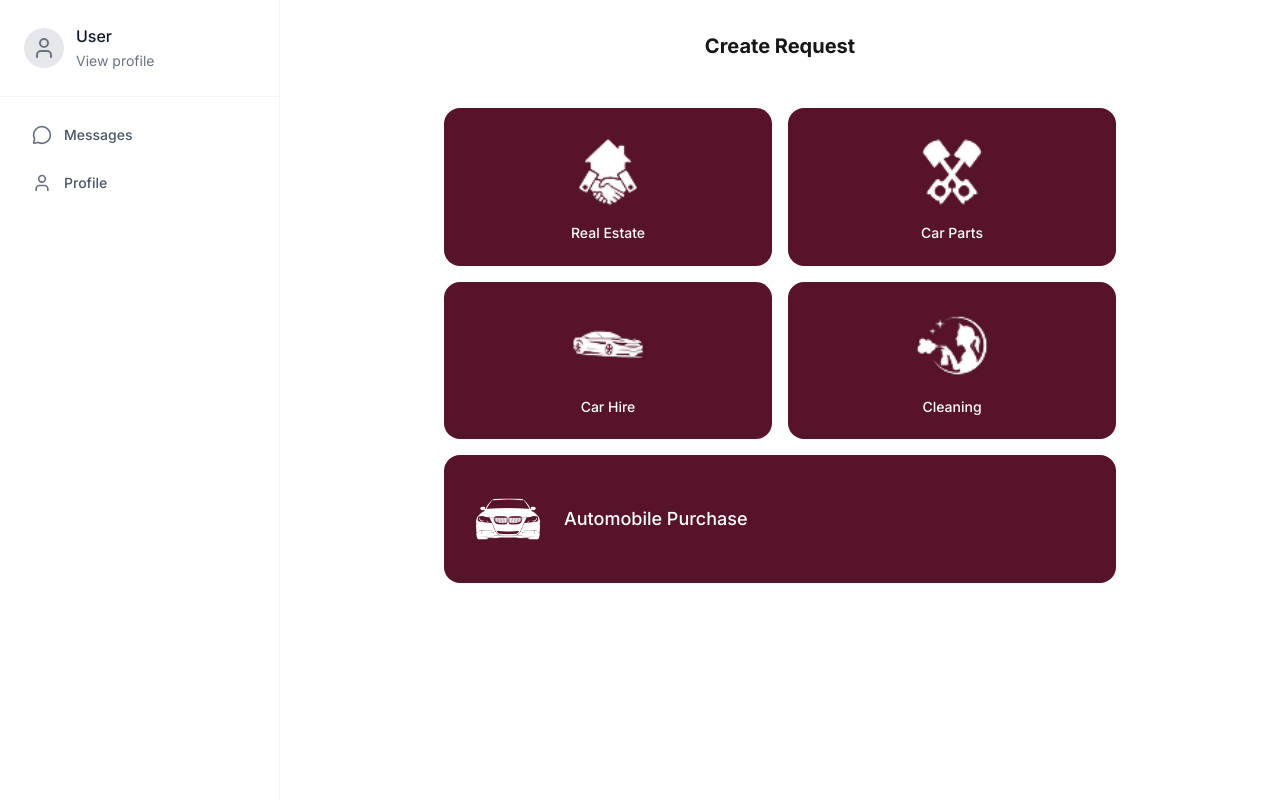
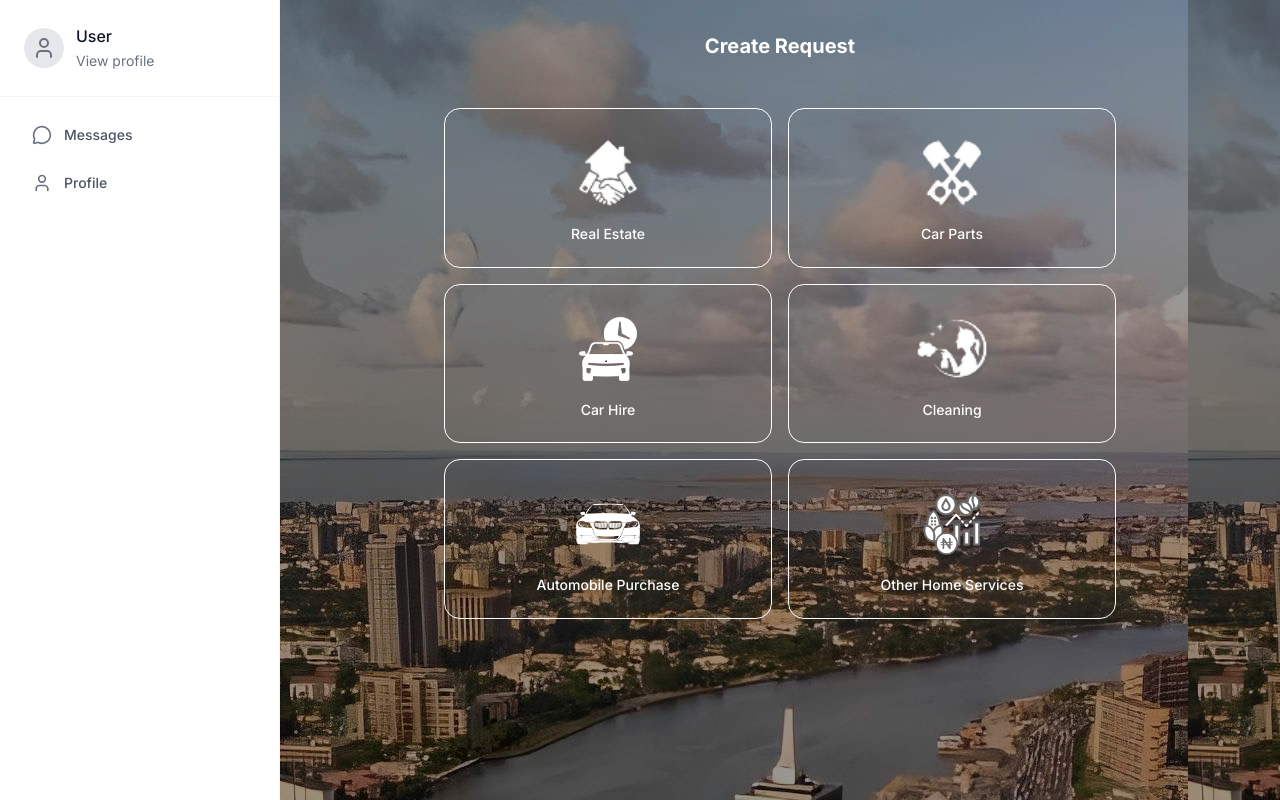
Before and after one commit to OgheneDev/fyndr, a Next.js app: page /dashboard in a window 1280 px wide. Built offline with nearby package versions, Linux system fonts and the light colour scheme.

Commit message:
services

```diff
--- a/src/app/dashboard/page.js
+++ b/src/app/dashboard/page.js
@@ -23,7 +23,7 @@ const DashboardPage = () => {
     {
       id: 'car-hire',
       title: 'Car Hire',
-      icon: 'images/car-hire.png',
+      icon: 'images/carHire.png',
       size: 'medium'
     },
     {
@@ -36,6 +36,12 @@ const DashboardPage = () => {
       id: 'automobile-purchase',
       title: 'Automobile Purchase',
       icon: 'images/automobile.png',
+      size: 'large'
+    },
+    {
+      id: 'other-services',
+      title: 'Other Home Services',
+      icon: 'images/other-services.png',
       size: 'large'
     }
   ];
@@ -58,13 +64,13 @@ const DashboardPage = () => {
   };
 
   return (
-    <div className="min-h-screen relative">
+    <div className="min-h-screen relative bg-[url('/images/bg.jpg')] bg-blend-overlay bg-black/40">
       {/* Content */}
       <div className="relative z-10 px-6 py-8">
         {/* Header */}
         <div className="mb-12">
           <div className="flex-1"></div>
-          <h1 className=" text-center text-xl font-bold">
+          <h1 className=" text-center text-xl text-white font-bold">
             Create Request
           </h1>
         </div>
@@ -77,7 +83,7 @@ const DashboardPage = () => {
               <button
                 key={category.id}
                 onClick={() => handleCategorySelect(category.id)}
-                className="rounded-2xl p-6 cursor-pointer bg-[#57132A] text-white"
+                className="rounded-2xl p-6 cursor-pointer border-white border text-white"
               >
                 <div className="flex flex-col items-center space-y-3">
                   <div className="w-20 h-20">
@@ -101,7 +107,7 @@ const DashboardPage = () => {
               <button
                 key={category.id}
                 onClick={() => handleCategorySelect(category.id)}
-                className="rounded-2xl cursor-pointer p-6 bg-[#57132A] text-white"
+                className="rounded-2xl cursor-pointer p-6 border-white border text-white"
               >
                 <div className="flex flex-col items-center space-y-3">
                   <div className="w-20 h-20">
@@ -119,25 +125,28 @@ const DashboardPage = () => {
             ))}
           </div>
 
-          {/* Large Card - Automobile Purchase */}
-          <div className="mb-4">
+          {/* Middle Row - Medium Cards */}
+          <div className="grid grid-cols-2 gap-4 mb-4">
+            {categories.slice(4, 6).map((category) => (
               <button
-              onClick={() => handleCategorySelect(categories[4].id)}
-              className="w-full  rounded-2xl p-6 cursor-pointer bg-[#57132A] text-white"
+                key={category.id}
+                onClick={() => handleCategorySelect(category.id)}
+                className="rounded-2xl cursor-pointer p-6 border-white border text-white"
               >
-              <div className="flex items-center space-x-4">
+                <div className="flex flex-col items-center space-y-3">
                   <div className="w-20 h-20">
                     <Image
-                      src={categories[4].icon}
-                      alt={`${categories[4].title} icon`}
+                      src={category.icon}
+                      alt={`${category.title} icon`}
                       width={50}
                       height={50}
                       className="w-full h-full object-contain"
                     />
                   </div>
-                <span className="text-lg font-medium">{categories[4].title}</span>
+                  <span className="text-sm font-medium text-center leading-tight">{category.title}</span>
                 </div>
               </button>
+            ))}
           </div>
         </div>
       </div>
```
Also changed, not shown: public/images/auto-mobile.png (added), public/images/other-services.png (added). Lines whose indentation alone changed are shown as unchanged.
